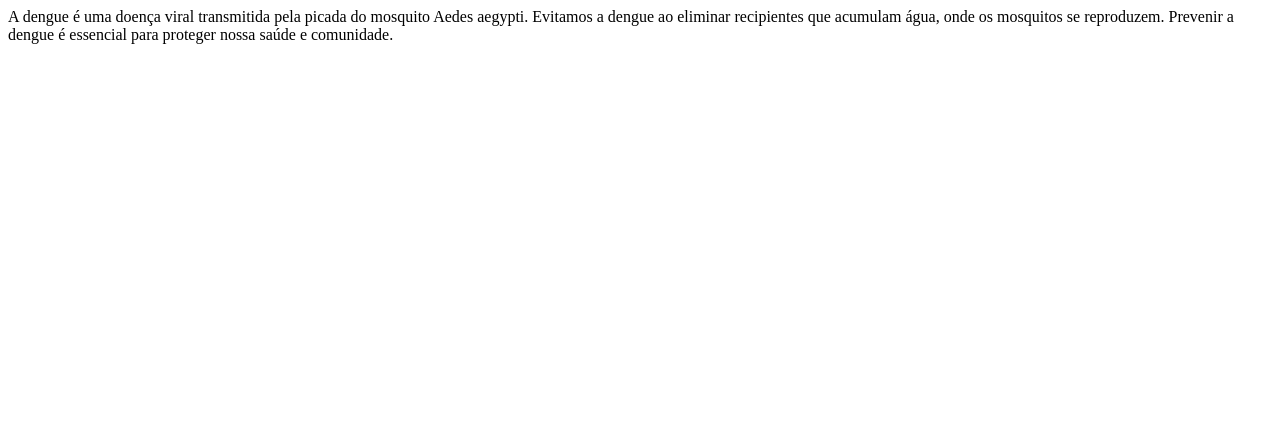
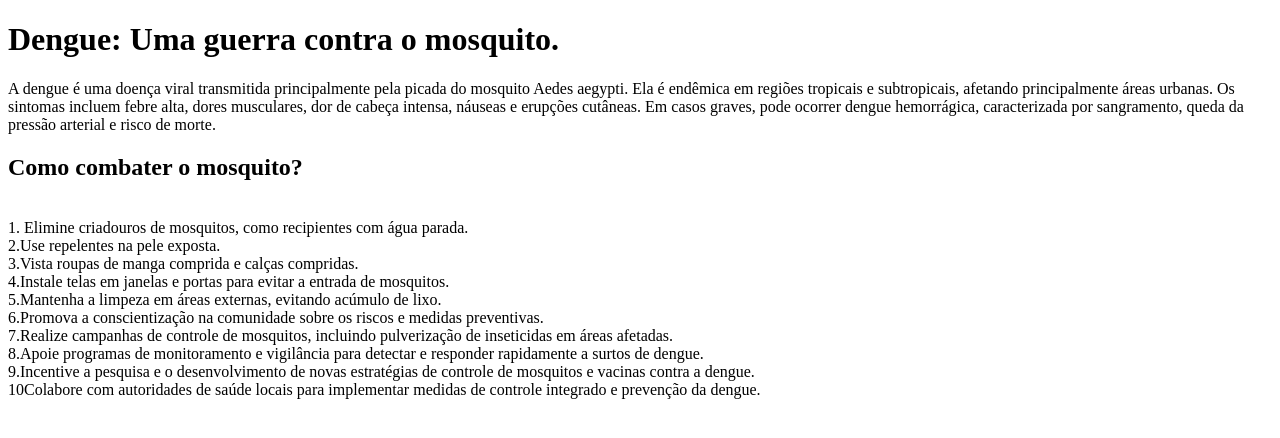
Before and after one commit to SuperXandao3000planista/Dengue, a plain HTML site: page index.html in a window 1280 px wide. Drawn offline with Linux system fonts and the light colour scheme.

Commit message:
Add files via upload

```diff
--- a/index.html
+++ b/index.html
@@ -7,7 +7,20 @@
     <title>Document</title>
 </head>
 <body>
-    A dengue é uma doença viral transmitida pela picada do mosquito Aedes aegypti. Evitamos a dengue ao eliminar recipientes que acumulam água, onde os mosquitos se reproduzem. Prevenir a dengue é essencial para proteger nossa saúde e comunidade.
+    <h1><b>Dengue: Uma guerra contra o mosquito.</b></h1>
+<main>A dengue é uma doença viral transmitida principalmente pela picada do mosquito Aedes aegypti. Ela é endêmica em regiões tropicais e subtropicais, afetando principalmente áreas urbanas. Os sintomas incluem febre alta, dores musculares, dor de cabeça intensa, náuseas e erupções cutâneas. Em casos graves, pode ocorrer dengue hemorrágica, caracterizada por sangramento, queda da pressão arterial e risco de morte.</main>
 
+<h2><b>Como combater o mosquito?</b></h2>
+<footer><br/>1. Elimine criadouros de mosquitos, como recipientes com água parada.
+    <br/> 2.Use repelentes na pele exposta.
+    <br/> 3.Vista roupas de manga comprida e calças compridas.
+    <br/> 4.Instale telas em janelas e portas para evitar a entrada de mosquitos.
+    <br/> 5.Mantenha a limpeza em áreas externas, evitando acúmulo de lixo.
+    <br/> 6.Promova a conscientização na comunidade sobre os riscos e medidas preventivas.
+    <br/>7.Realize campanhas de controle de mosquitos, incluindo pulverização de inseticidas em áreas afetadas.
+    <br/>8.Apoie programas de monitoramento e vigilância para detectar e responder rapidamente a surtos de dengue.
+    <br/>9.Incentive a pesquisa e o desenvolvimento de novas estratégias de controle de mosquitos e vacinas contra a dengue.
+    <br/>10Colabore com autoridades de saúde locais para implementar medidas de controle integrado e prevenção da dengue.</footer>
 </body>
 </html>
+<img>
```
Also changed, not shown: Mosquito.jpeg (added).
